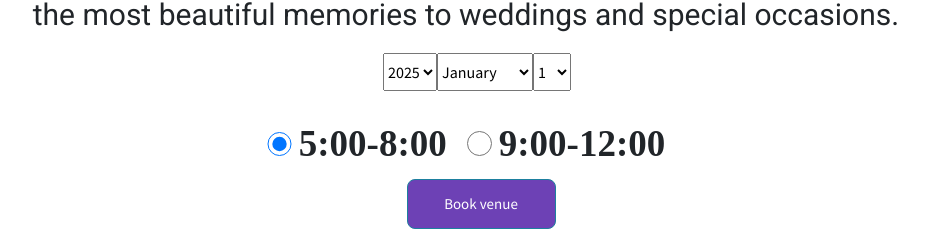
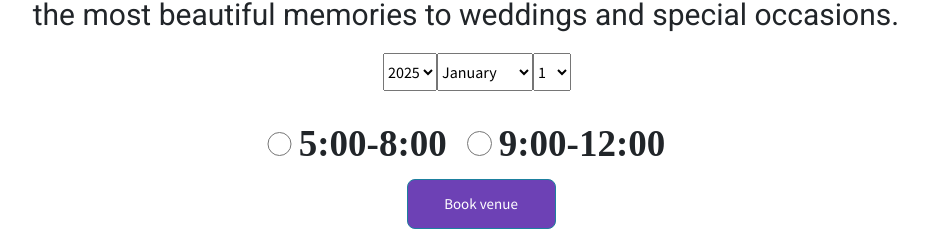
Before and after one commit to maher09/Wedding-palnning, a Next.js app in the folder my-app/: page /venue in a window 1280 px wide. Shown: the part 4073-4304 px from the top of the page, without its empty margins (174-1102 px from the left). Built offline with nearby package versions, Linux system fonts and the light colour scheme; a web font is replaced by a local one.

Commit message:
commet"list"

```diff
--- a/my-app/src/app/venue/page.tsx
+++ b/my-app/src/app/venue/page.tsx
@@ -345,7 +345,7 @@ useEffect(() => {
         <select className="display-inline-block" value={selectedYear} onChange={handleYearChange}>
           <option value={2024}>2024</option>
           <option value={2025}>2025</option>
-          <option value={2026}>2025</option>
+          <option value={2026}>2026</option>
         </select>
         <select className="display-inline-block" value={selectedMonth} onChange={handleMonthChange}>
           <option value={1} >
@@ -1093,7 +1093,7 @@ useEffect(() => {
             id="radio-5"
             style={{ width: "25px", height: "24px", marginRight: "7px" }}
             name="radio-3"
-            checked={time === "5:00-8:00"}
+
             onChange={handleTimeChange}
           />
           <label
@@ -1449,7 +1449,6 @@ useEffect(() => {
             id="radio-8"
             style={{ width: "25px", height: "25px", marginRight: "7px" }}
             name="radio-4"
-
             onChange={handleTimeChange}
           />
           <label
```
